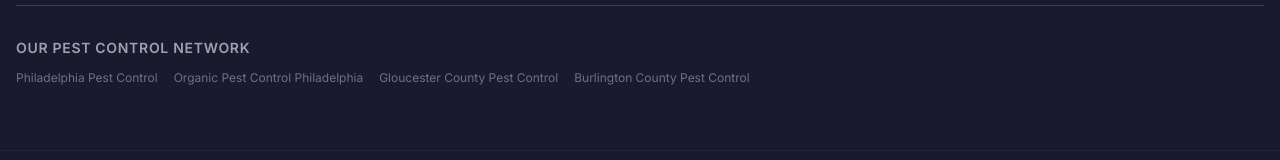
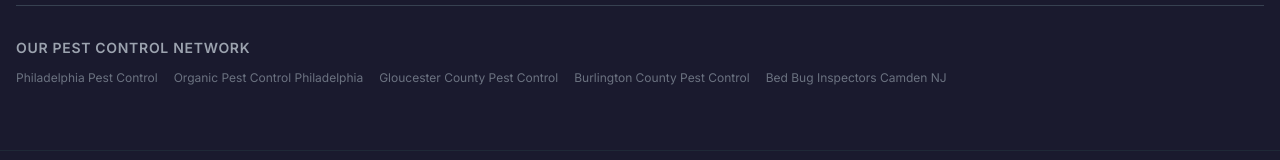
Before and after one commit to jeremyecker/pestcontrolcamdencounty, a Next.js app: page / in a window 1280 px wide. Shown: the part 4202-4362 px from the top of the page. Built offline with nearby package versions, Linux system fonts and the light colour scheme; no server answers.

Commit message:
Add TBBI Camden NJ county page to footer network links (#13)

```diff
--- a/components/layout/Footer.tsx
+++ b/components/layout/Footer.tsx
@@ -7,6 +7,7 @@ const NETWORK_SITES = [
   { label: 'Organic Pest Control Philadelphia', href: 'https://organicpestcontrolphiladelphia.com' },
   { label: 'Gloucester County Pest Control', href: 'https://gloucestercountypestcontrolnearme.com' },
   { label: 'Burlington County Pest Control', href: 'https://burlingtoncountypestcontrolnearme.com' },
+  { label: 'Bed Bug Inspectors Camden NJ', href: 'https://thebedbuginspectors.com/states/new-jersey/camden' },
 ];
 
 export default function Footer() {
@@ -82,7 +83,7 @@ export default function Footer() {
                     ))}
                   </ul>
                 </li>
-              ))}
+            ))}
               <li>
                 <Link
                   href="/service-areas"
```
